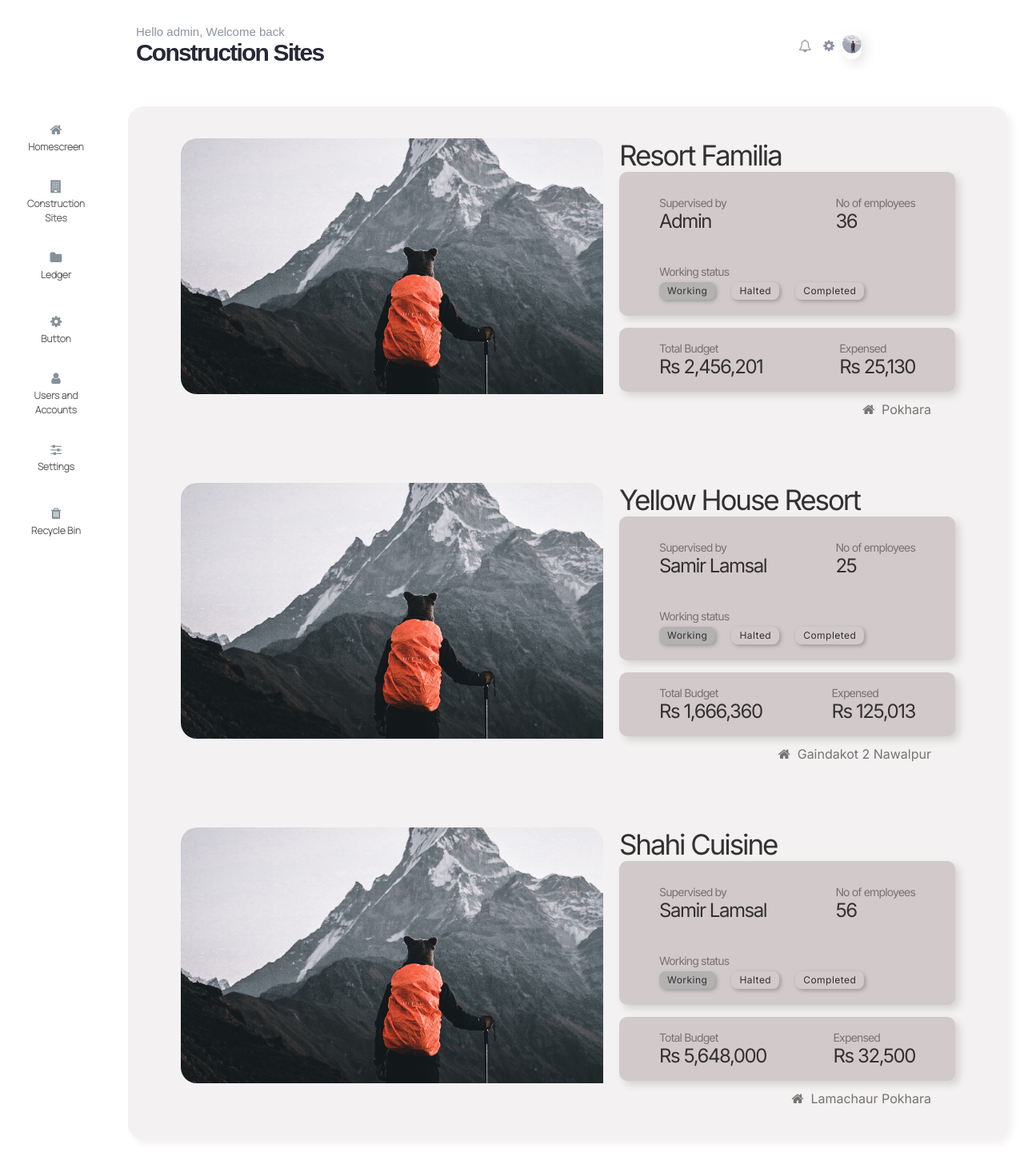
After one commit to Samirlamsal/Construction-site-management, a Django app: page /construction_home in a window 1280 px wide. The commit adds this page. Shown: the whole page at 80% size. Run offline with Django 3.2, Linux system fonts and the light colour scheme; a user stored in the database is signed in; data comes from the database, SQL or seed files in the repository.

Commit message:
page_changes

```diff
--- a/baisakh/settings.py
+++ b/baisakh/settings.py
@@ -40,6 +40,7 @@ INSTALLED_APPS = [
     'django.contrib.staticfiles',
     'construction',
     'django_filters',
+    'django.contrib.humanize',
 ]
 
 MIDDLEWARE = [
--- a/construction/static/css/home.css
+++ b/construction/static/css/home.css
@@ -254,12 +254,20 @@ input:focus {
   font-family: "Inter", sans-serif;
 }
 
+.table td:nth-child(1) {
+  width: 40px;
+}
+
+.table td:nth-child(4) {
+  width: 120px;
+}
+
 .table td:nth-child(3) {
   color: #119c2b;
 }
 
 #createtransactionmodal {
-  position: absolute;
+  position: fixed;
   background-color: rgb(0, 0, 0, 0.9);
   height: 100vh;
   width: 100%;
@@ -272,7 +280,7 @@ input:focus {
 }
 
 #filtermodal {
-  position: absolute;
+  position: fixed;
   background-color: rgb(0, 0, 0, 0.9);
   height: 100vh;
   width: 100%;
@@ -356,6 +364,20 @@ input:focus {
   border: none;
   color: #252733;
   padding: 3px 5px;
+}
+
+.modal .input_field textarea {
+  background: #c4c4c4;
+  border-radius: 6px;
+  width: 240px;
+  height: 40px;
+  border: none;
+  color: #252733;
+  padding: 3px 5px;
+}
+
+.modal .input_field textarea:focus {
+  outline: none;
 }
 
 .modal select {
@@ -518,3 +540,221 @@ p:hover {
 .profileheader .image:hover {
   cursor: pointer;
 }
+
+.construction_detail {
+  width: 100%;
+}
+
+.construction_detail .left {
+  overflow: hidden;
+  border-radius: 20px;
+}
+
+.construction_detail img {
+  height: 320px;
+  border-radius: 20px;
+}
+
+.construction_detail_container {
+  width: 100%;
+  background-color: #f3f1f1;
+  border-radius: 20px;
+  box-shadow: 5px 5px 10px #f3f1f1;
+}
+
+.construction_detail {
+  display: flex;
+  flex-direction: row;
+  flex-wrap: wrap;
+  justify-content: center;
+  font-family: "Inter", sans-serif;
+  width: 100%;
+  padding: 40px 10px;
+  gap: 20px;
+}
+
+.construction_detail .left {
+  width: 48%;
+}
+
+.construction_detail .right {
+  width: 40%;
+}
+
+.construction_detail .right h1 {
+  font-style: normal;
+  font-weight: 500;
+  font-size: 35px;
+  line-height: 42px;
+  letter-spacing: -0.06em;
+  color: #333131;
+}
+
+.construction_detail .right .card1 {
+  width: 400px;
+  height: 160px;
+  border-radius: 10px;
+  background-color: #d2caca;
+  padding: 10px;
+  display: flex;
+  flex-direction: column;
+  justify-content: space-between;
+  box-shadow: 5px 5px 10px #d6d2d2;
+}
+
+.construction_detail .card1top {
+  display: flex;
+  flex-direction: row;
+  flex-wrap: nowrap;
+  justify-content: space-between;
+  padding: 20px 40px;
+}
+
+.construction_detail h2 {
+  font-style: normal;
+  font-weight: normal;
+  font-size: 24px;
+  line-height: 29px;
+  display: flex;
+  align-items: center;
+  letter-spacing: -0.06em;
+  color: #333131;
+}
+
+.construction_detail p {
+  font-style: normal;
+  font-weight: normal;
+  font-size: 14px;
+  line-height: 17px;
+  display: flex;
+  align-items: center;
+  letter-spacing: -0.06em;
+  color: #797272;
+}
+
+.construction_detail .card1bottom {
+  padding: 20px 40px;
+  display: flex;
+  flex-direction: column;
+  gap: 5px;
+}
+
+.construction_detail .card1bottom .status {
+  display: flex;
+  flex-direction: row;
+  flex-wrap: nowrap;
+  justify-content: start;
+  gap: 20px;
+}
+
+.construction_detail .card1bottom .status h4 {
+  background: transparent;
+  box-shadow: 2px 2px 5px rgba(0, 0, 0, 0.25);
+  border-radius: 8px;
+  display: flex;
+  justify-content: center;
+  align-items: center;
+  font-family: "Inter", sans-serif;
+  padding: 4px 10px;
+  font-style: normal;
+  font-weight: normal;
+  font-size: 12px;
+  line-height: 14px;
+  letter-spacing: 0.04em;
+  color: #333131;
+}
+
+.construction_detail .card2 {
+  width: 400px;
+  height: 60px;
+  border-radius: 10px;
+  background-color: #d2caca;
+  padding: 10px;
+  display: flex;
+  flex-direction: row;
+  flex-wrap: nowrap;
+  justify-content: space-between;
+  box-shadow: 5px 5px 10px #d6d2d2;
+  margin-top: 15px;
+  align-items: center;
+}
+
+.construction_detail .budget {
+  padding-left: 40px;
+}
+
+.construction_detail .expensed {
+  padding-right: 40px;
+}
+
+.construction_detail h3 {
+  font-style: normal;
+  font-weight: normal;
+  font-size: 16px;
+  line-height: 24px;
+  display: flex;
+  justify-content: flex-end;
+  align-items: center;
+  color: #797272;
+  margin-right: 50px;
+  padding-top: 10px;
+}
+
+.download_xls {
+  position: fixed;
+  top: 0px;
+  right: 0px;
+  height: 100vh;
+  width: 100%;
+  background: rgb(0, 0, 0, 0.9);
+  display: none;
+  justify-content: center;
+  align-items: center;
+}
+
+.download_xls .xls_modal {
+  height: 100px;
+  width: 300px;
+  background: rgb(240, 239, 239);
+  color: black;
+  display: flex;
+  justify-content: center;
+  align-items: center;
+  border-radius: 10px;
+  box-shadow: 2px 2px 5px white;
+}
+
+.xls_modal .close {
+  position: relative;
+  bottom: 35px;
+  left: 45px;
+  width: 20px;
+  padding: 5px;
+}
+
+.xls_modal .close:hover {
+  cursor: pointer;
+}
+
+.xls_modal .close i {
+  color: rgb(121, 117, 117);
+}
+
+.xls_modal h1 {
+  width: 180px;
+  height: 32px;
+  color: #f6f8f9;
+  background: #4094f7;
+  border-radius: 6px;
+  font-family: "Manrope", sans-serif;
+  font-style: normal;
+  font-size: 12px;
+  line-height: 142%;
+  display: flex;
+  align-items: center;
+  justify-content: center;
+  text-align: center;
+  letter-spacing: 0.08em;
+  color: #f6f8f9;
+  font-weight: 600;
+}
--- a/construction/static/scripts.js
+++ b/construction/static/scripts.js
@@ -1,5 +1,15 @@
 function createtransactions(){
     document.getElementById("createtransactionmodal").style.display = "flex";
+
+}
+
+function xls_modal(){
+    document.getElementById("xls_modal").style.display = "flex";
+
+}
+
+function close_xls_modal(){
+    document.getElementById("xls_modal").style.display = "none";
 
 }
 
@@ -21,7 +31,6 @@ function closefiltermodal(){
 var i;
 window.onload = function(){
     i=0;
-    console.log("loaded");
 }
 
 
--- /dev/null
+++ b/construction/templates/pages/constructionpage.html
@@ -0,0 +1,158 @@
+{% load static%} {% load humanize %}
+
+<!DOCTYPE html>
+<html>
+  <head>
+    <meta charset="utf-8" />
+    <meta http-equiv="X-UA-Compatible" content="IE=edge" />
+    <title></title>
+    <meta name="description" content="" />
+    <meta name="viewport" content="width=device-width, initial-scale=1" />
+    <link rel="stylesheet" href="{%static 'css/home.css'%}" />
+    <script
+      rel="javascript"
+      type="text/javascript"
+      src="{% static 'scripts.js' %}"
+    ></script>
+    <link
+      rel="stylesheet"
+      href="https://cdnjs.cloudflare.com/ajax/libs/font-awesome/4.7.0/css/font-awesome.min.css"
+    />
+    <link rel="preconnect" href="https://fonts.gstatic.com" />
+    <link
+      href="https://fonts.googleapis.com/css2?family=Manrope:wght@200&display=swap"
+      rel="stylesheet"
+    />
+    <link
+      href="https://fonts.googleapis.com/css2?family=Inter:wght@100;300;400&display=swap"
+      rel="stylesheet"
+    />
+  </head>
+  <body>
+    <div class="header">
+      <div class="title">
+        <h4>Hello {{request.user}}, Welcome back</h4>
+        <h2>Construction Sites</h2>
+      </div>
+      <div class="profileheader">
+        <i class="fa fa-bell-o" aria-hidden="true"></i>
+        <i class="fa fa-cog"></i>
+        <div class="image" id="image" onclick="showmenu();">
+          <img src="{{request.user.site_user.image.url}}" />
+        </div>
+      </div>
+      <div class="menu" id="menu">
+        <a href="#">
+          <h2>
+            <img src="{{request.user.site_user.image.url}}" />My Profile
+          </h2></a
+        >
+        <p>
+          <a href="{% url 'logout' %}"
+            ><i class="fa fa-sign-out" aria-hidden="true"></i> &nbsp;&nbsp;Log
+            Out</a
+          >
+        </p>
+      </div>
+    </div>
+
+    <div class="content">
+      <div class="navig">
+        <a href="{% url 'transaction_home' %}" style="text-decoration: none">
+          <div class="box">
+            <i class="fa fa-home" aria-hidden="true"></i>
+            <h3>Homescreen</h3>
+          </div></a
+        >
+        <a href="{% url 'construction_home' %}" style="text-decoration: none">
+          <div class="box">
+            <i class="fa fa-building" aria-hidden="true"></i>
+            <h3>Construction Sites</h3>
+          </div></a
+        >
+        <div class="box" onclick="xls_modal();">
+          <i class="fa fa-folder" aria-hidden="true"></i>
+          <h3>Ledger</h3>
+        </div>
+        <div class="box">
+          <i class="fa fa-cog"></i>
+          <h3>Button</h3>
+        </div>
+        <div class="box">
+          <i class="fa fa-user" aria-hidden="true"></i>
+          <h3>Users and Accounts</h3>
+        </div>
+        <div class="box">
+          <i class="fa fa-sliders" aria-hidden="true"></i>
+          <h3>Settings</h3>
+        </div>
+        <div class="box">
+          <i class="fa fa-trash" aria-hidden="true"></i>
+          <h3>Recycle Bin</h3>
+        </div>
+      </div>
+      <div class="construction_detail_container">
+        {% for construction_detail in construction_detail %}
+        <div class="construction_detail">
+          <div class="left">
+            <img src="{{construction_detail.image.url}}" />
+          </div>
+          <div class="right">
+            <div class="title">
+              <h1>{{construction_detail.name}}</h1>
+            </div>
+
+            <div class="card1">
+              <div class="card1top">
+                <div class="name">
+                  <p>Supervised by</p>
+                  <h2>{{construction_detail.superviser.fullname}}</h2>
+                </div>
+                <div class="workernum">
+                  <p>No of employees</p>
+                  <h2>{{construction_detail.num_workers}}</h2>
+                </div>
+              </div>
+              <div class="card1bottom">
+                <p>Working status</p>
+                <div class="status">
+                  <h4 style="background: #b3b1b1">Working</h4>
+                  <h4>Halted</h4>
+                  <h4>Completed</h4>
+                </div>
+              </div>
+            </div>
+            <div class="card2">
+              <div class="budget">
+                <p>Total Budget</p>
+                <h2>Rs {{construction_detail.budget|intcomma}}</h2>
+              </div>
+              <div class="expensed">
+                <p>Expensed</p>
+                <h2>Rs {{construction_detail.expensed|intcomma}}</h2>
+              </div>
+            </div>
+            <h3>
+              <i class="fa fa-home" aria-hidden="true"></i
+              >&nbsp;&nbsp;{{construction_detail.location}}
+            </h3>
+          </div>
+        </div>
+        {% endfor %}
+      </div>
+    </div>
+    <div id="xls_modal" class="download_xls">
+      <div class="xls_modal">
+        <a href="{% url 'xls_download' %}" style="text-decoration: none">
+          <h1 onclick="close_xls_modal();">
+            <i class="fa fa-thumb-tack" aria-hidden="true"></i>
+            &nbsp;&nbsp;Download XLS
+          </h1></a
+        >
+        <div class="close" onclick="close_xls_modal();">
+          <i class="fa fa-times" aria-hidden="true"></i>
+        </div>
+      </div>
+    </div>
+  </body>
+</html>
--- a/construction/urls.py
+++ b/construction/urls.py
@@ -11,6 +11,8 @@ urlpatterns = [
                                                          authentication_form=CustomAuthForm), name='login'),
     path('accounts/', include('django.contrib.auth.urls')),
     path('transaction_home/', views.transactionHomeView, name='transaction_home'),
+    path('construction_home', views.constructionHomeView, name='construction_home'),
+    path('xls_download', views.export_users_xls, name='xls_download'),
 
 
 
--- a/construction/views.py
+++ b/construction/views.py
@@ -4,6 +4,10 @@ from . filters import TransactionFilter
 from django.contrib.auth.decorators import login_required
 from django.core.files.storage import FileSystemStorage
 from . forms import TransactionForm
+from django.contrib.auth.models import User
+import xlwt
+from django.http import HttpResponse
+from django.utils.timezone import datetime
 
 
 @login_required
@@ -28,3 +32,45 @@ def transactionHomeView(request):
         myFilter = TransactionFilter(request.GET, queryset=trans_datas)
         trans_datas = myFilter.qs
     return render(request, 'pages/home.html', {'trans_datas': trans_datas, 'myFilter': myFilter, 'form': form})
+
+
+@login_required
+def constructionHomeView(request):
+    construction_detail = Construction_Site.objects.all()
+    return render(request, 'pages/constructionpage.html', {'construction_detail': construction_detail})
+
+
+@login_required
+def export_users_xls(request):
+    today_date = datetime.today()
+    response = HttpResponse(content_type='application/ms-excel')
+    response['Content-Disposition'] = 'attachment; filename="Transaction_Ledger' + \
+        str(today_date) + '.xls"'
+    wb = xlwt.Workbook(encoding='utf-8')
+    ws = wb.add_sheet('BuyAndSells')
+    # Sheet header, first row
+    row_num = 0
+    font_style = xlwt.XFStyle()
+    font_style.font.bold = True
+    columns = ['TRANSACTION ID', 'AMOUNT', 'STATUS', 'TRANS TYPE',
+               'SUBMITTED BY', 'CONSTRUCTION SITE', 'DATE', 'COMMENTS']
+    for col_num in range(len(columns)):
+        ws.write(row_num, col_num, columns[col_num], font_style)
+    font_style = xlwt.XFStyle()
+    rows = Transaction.objects.all().values_list('id', 'amount', 'confirmation_status',
+                                                 'trans_type', 'trans_user__fullname', 'trans_site__name', 'trans_date', 'comments')
+
+    rows = [[x.strftime("%Y-%m-%d %H:%M") if isinstance(x,
+                                                        datetime) else x for x in row] for row in rows]
+
+    for row in rows:
+        row_num += 1
+        for col_num in range(len(row)):
+            if row[2] == True:
+                row[2] = 'Confirmed'
+            elif row[2]:
+                row[2] = 'Not Confirmed'
+
+            ws.write(row_num, col_num, row[col_num], font_style)
+    wb.save(response)
+    return response
```
Also changed, not shown: baisakh/local_settings.py (added, +9 -0 lines), construction/models.py (+16 -1 lines), construction/templates/pages/home.html (+9 -4 lines), construction/migrations/0011_auto_20210512_1338.py (added), construction/migrations/0012_construction_site_location.py (added), construction/migrations/0013_auto_20210512_1826.py (added), construction/migrations/0014_auto_20210512_1831.py (added), construction/migrations/0015_rename_username_site_user_name.py (added), construction/migrations/0016_transaction_trans_type.py (added), db.sqlite3, media/site_profiles/back1.jpg (added), media/site_profiles/back1_CZsbEnb.jpg (added), media/site_profiles/back1_LGSjHtg.jpg (added).
